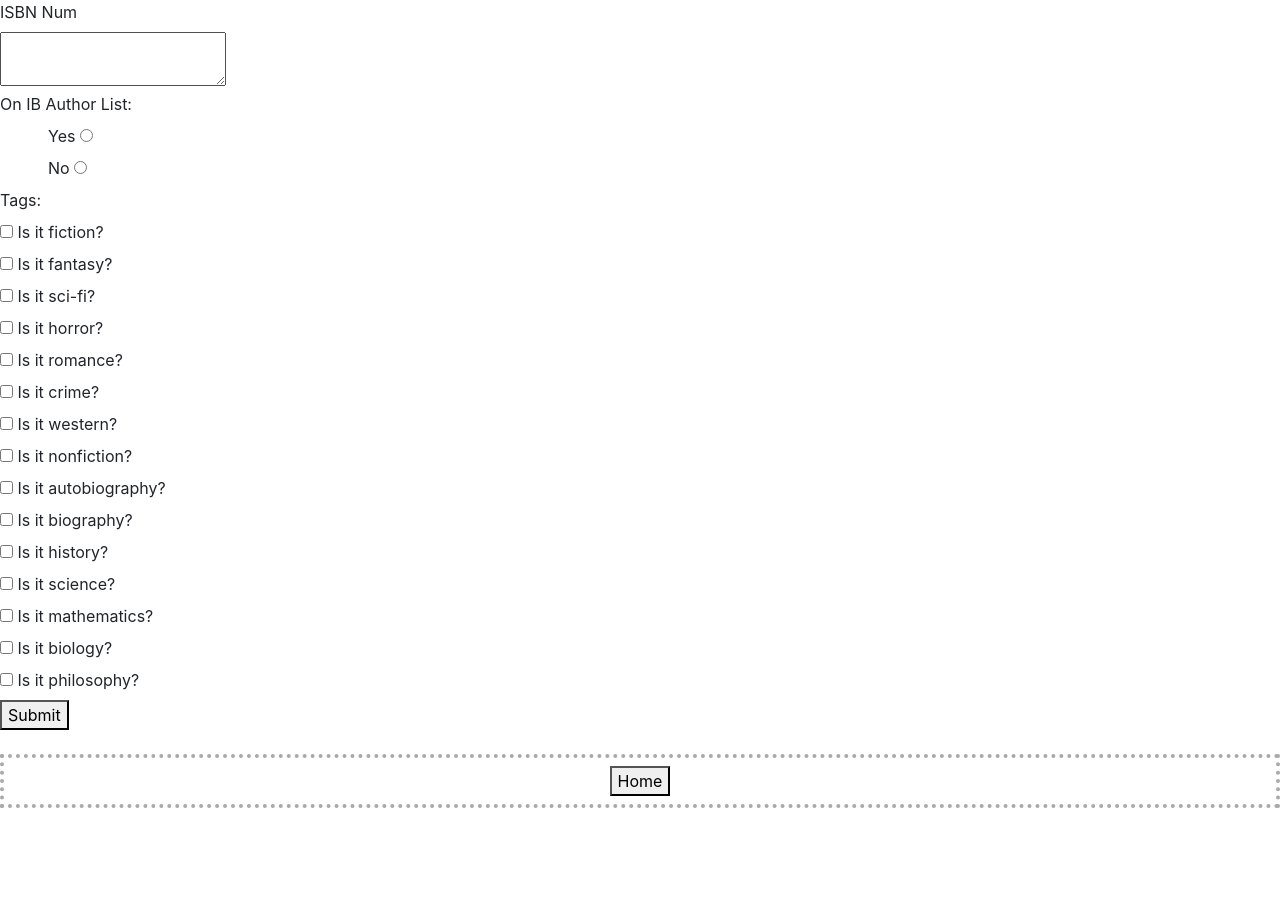
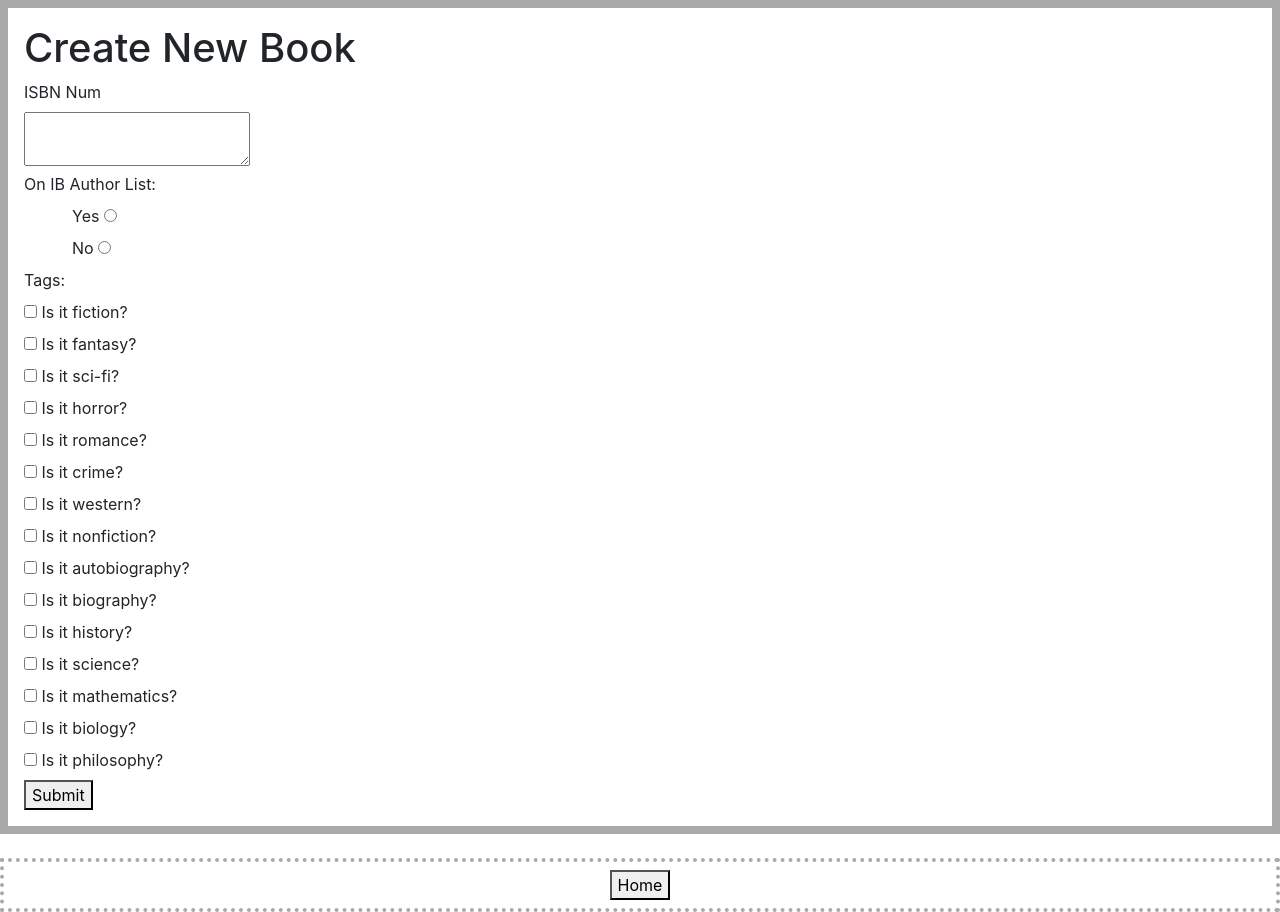
Before and after one commit to IcarusCell/Compsci_IA-Library, a Flask app: page /new_book/isbn in a window 1280 px wide. Before the commit the page ends 808 px from the top, so only its background shows below. Run offline with Flask 2, Linux system fonts and the light colour scheme; some libraries are stand-ins or nearby versions.

Commit message:
Improved appearance of Create New Book Using ISBN

```diff
--- a/templates/new_english_book_isbn.html
+++ b/templates/new_english_book_isbn.html
@@ -1,8 +1,9 @@
 {% extends "basic_display.html" %}
 {%block title%}Create New Book ISBN{%endblock%}
 {%block content%}
-
-<form method="post">
+	<div style="border:8px; border-style:solid; border-color:#A9A9A9; padding: 1em;">
+		<h1>Create New Book</h1>
+		<form method="post" >
 			<label for="isbnNum">ISBN Num</label><br>
 					<textarea type="text" id="isbnNum" name="isbnNum"></textarea><br>
 			<label for="onIbReadingList">On IB Author List:</label><br>
@@ -17,5 +18,6 @@
 						{% endfor %}
 			<button type="submit">Submit</button>
 		 </form>
+	</div>
 
 {%endblock%}
```
Lines whose indentation alone changed are shown as unchanged.
